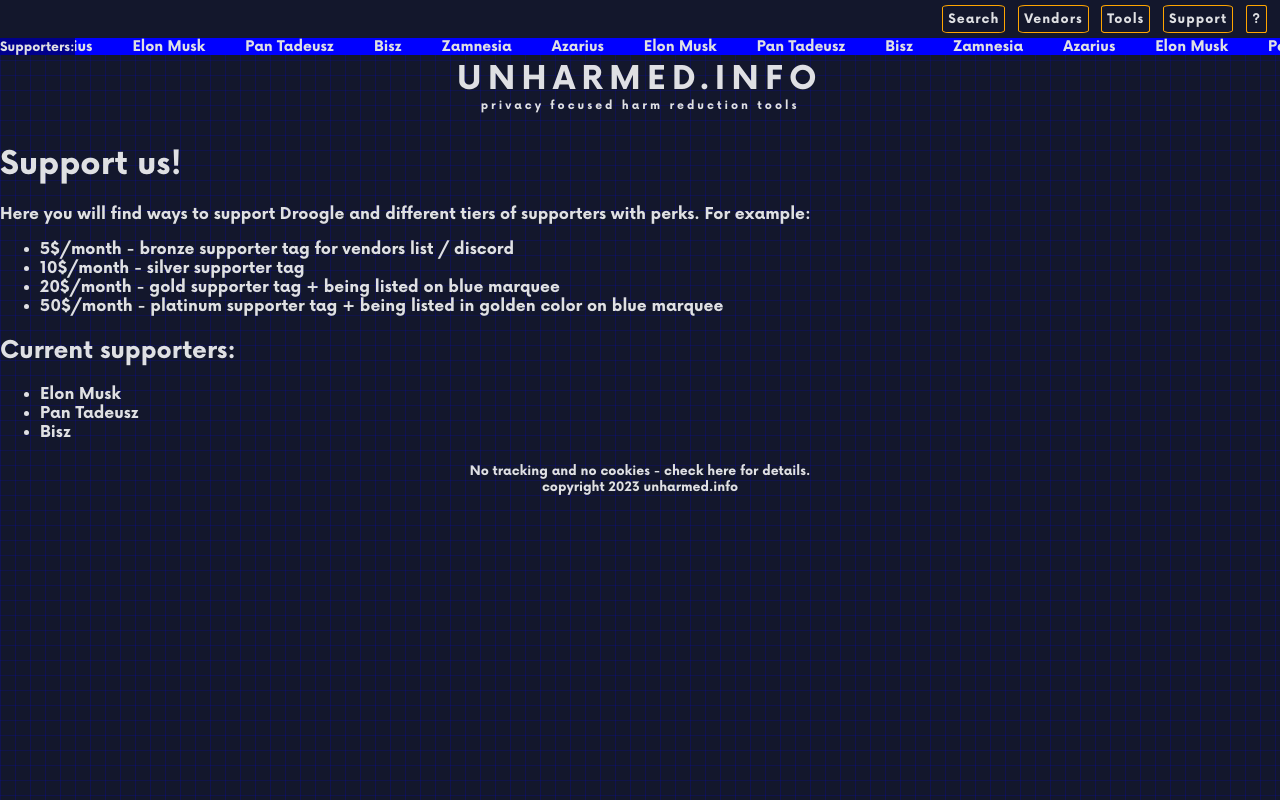
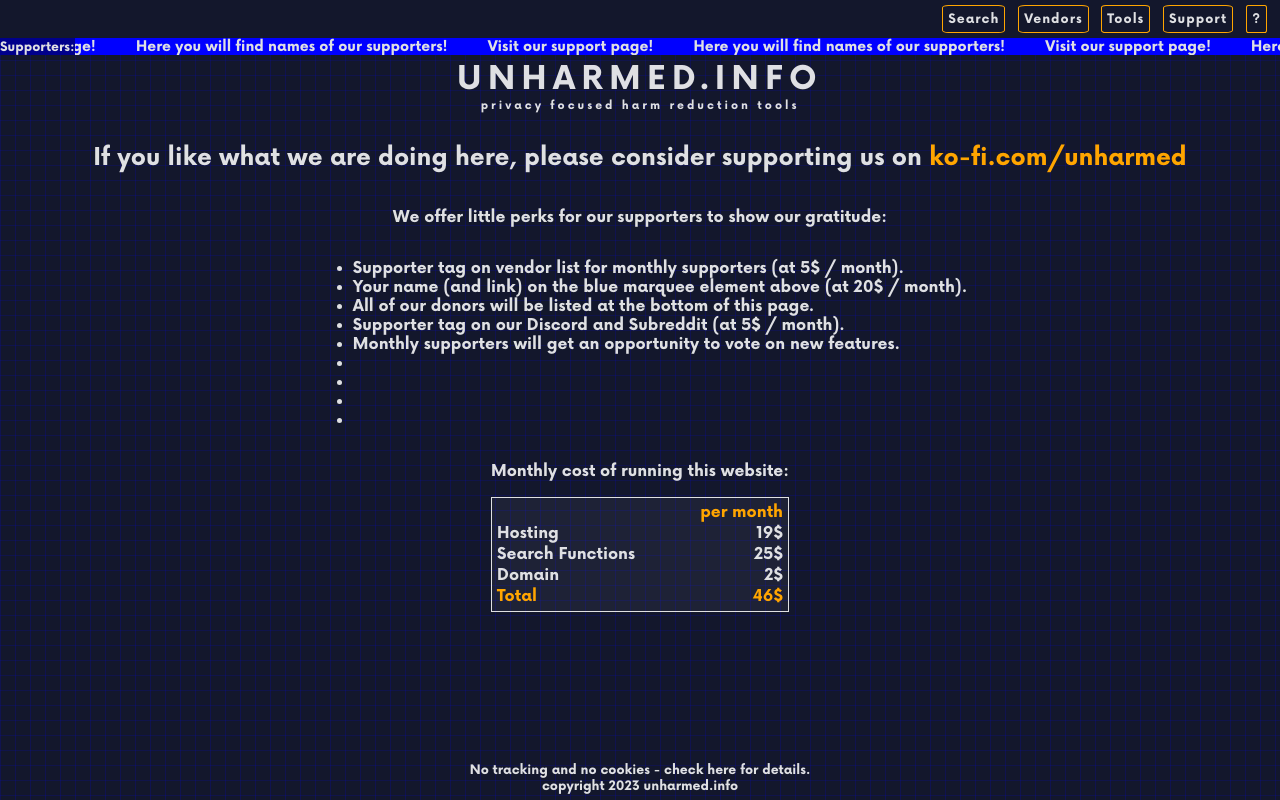
Before and after one commit to TomaszGoljat/droogle, a React (Create React App) app: page /support in a window 1280 px wide. Built offline with nearby package versions, Linux system fonts and the light colour scheme.

Commit message:
modified:   src/App.css 	modified:   src/components/Sponsors.js 	modified:   src/components/results/DuckDuckGo.js 	modified:   src/pages/Support.js

```diff
--- a/src/App.css
+++ b/src/App.css
@@ -388,11 +388,11 @@ footer {
   display: flex;
   flex-direction: column;
   justify-content: center;
-  position: sticky;
+  position: absolute;
   bottom: 1px;
   width: 100%;
   text-align: center;
-  padding: 5px 0;
+  padding: 50px 0 5px 0;
   font-size: 80%;
 }
 
@@ -400,6 +400,39 @@ footer > p {
   margin: 0;
 }
 
+/* ..:: SUPORT PAGE ::.. */
+.support-div {
+  margin: 0 5vw;
+  display: flex;
+  flex-direction: column;
+  align-items: center;
+}
+
+.support--maintenance {
+  background-color: var(--cardbg-color);
+  display: grid;
+  width: fit-content;
+  grid-template-columns: 1fr 1fr;
+  gap: 2px 10px;
+  border: 1px solid var(--cardborder-color);
+  padding: 5px;
+}
+
+.support--costTotal, .support--valueTotal, .support--firstRow {
+  color: orange;
+}
+
+.support--costValue, .support--valueTotal, .support--firstRow {
+  text-align: right;
+}
+
+.support--kofi {
+  color: orange;
+}
+
+.support--kofi:hover {
+  color: blue;
+}
 
 /*
 * ..:: TOOLS ::..
--- a/src/components/Sponsors.js
+++ b/src/components/Sponsors.js
@@ -17,11 +17,8 @@ export default function Sponsors() {
         <div className="sponsors">
             <div className="sponsors--supporters">Supporters: </div>
             <Marquee pauseOnHover={true} autoFill={true} speed={30} gradient={true} gradientColor={[0, 0, 139]} gradientWidth="5vw" className="sponsors--marquee">
-                <Sponsor title="Zamnesia" url="zamnesia.com" description="Shop at Zamnesia.com" />
-                <Sponsor title="Azarius" url="zamnesia.com" description="Shop at Azarius.com" />
-                <Sponsor title="Elon Musk" url="zamnesia.com" description="Buy Tesla" />
-                <Sponsor title="Pan Tadeusz" url="zamnesia.com" description="" />
-                <Sponsor title="Bisz" url="zamnesia.com" description="Deus Ex Machina" />
+                <Sponsor title="Visit our support page!" url="https://unharmed.info/support" description="Shop at Zamnesia.com" />
+                <Sponsor title="Here you will find names of our supporters!" url="https://unharmed.info/support" description="Shop at Zamnesia.com" />
             </Marquee>
         </div>
     )
--- a/src/components/results/DuckDuckGo.js
+++ b/src/components/results/DuckDuckGo.js
@@ -2,7 +2,7 @@
     // Currently: DMT-nexus, Blue-light
 
 const DuckDuckGo = (props) => {
-        const link = props.link.slice(0,4) + "old." + props.link.slice(4)
+        //const link = props.link.slice(0,4) + "old." + props.link.slice(4)
         return (
 <a href={`https://${props.link}`} target="_blank" rel="noreferrer">
             <div className="ddg--singleResult">
--- a/src/pages/Support.js
+++ b/src/pages/Support.js
@@ -3,20 +3,28 @@
 export default function Support() {
     return (
     <div className="support-div">
-        <h1>Support us!</h1>
-        <p>Here you will find ways to support Droogle and different tiers of supporters with perks. For example:</p>
-        <ul>
-        <li>5$/month - bronze supporter tag for vendors list / discord</li>
-<li>10$/month - silver supporter tag</li>
-<li>20$/month - gold supporter tag + being listed on blue marquee</li>
-<li>50$/month - platinum supporter tag + being listed in golden color on blue marquee</li>
+        <h2>If you like what we are doing here, please consider supporting us on <a href="https://ko-fi.com/unharmed" className="support--kofi">ko-fi.com/unharmed</a></h2>
+        <p>We offer little perks for our supporters to show our gratitude:</p>
+        <ul className="support--perkList">
+            <li className="support--perkItem">Supporter tag on vendor list for monthly supporters (at 5$ / month).</li>
+            <li className="support--perkItem">Your name (and link) on the blue marquee element above (at 20$ / month).</li>
+            <li className="support--perkItem">All of our donors will be listed at the bottom of this page.</li>
+            <li className="support--perkItem">Supporter tag on our Discord and Subreddit (at 5$ / month).</li>
+            <li className="support--perkItem">Monthly supporters will get an opportunity to vote on new features.</li>
+            <li className="support--perkItem"></li>
+            <li className="support--perkItem"></li>
+            <li className="support--perkItem"></li>
+            <li className="support--perkItem"></li>
+
         </ul>
-        <h2>Current supporters:</h2>
-        <ul>
-            <li>Elon Musk</li>
-            <li>Pan Tadeusz</li>
-            <li>Bisz</li>
-        </ul>
+       <p>Monthly cost of running this website:</p>
+       <div className="support--maintenance">
+        <div className="support--firstRow"></div><div className="support--firstRow">per month</div>
+        <div className="support--costTitle">Hosting</div><div className="support--costValue">19$</div>
+        <div className="support--costTitle">Search Functions</div><div className="support--costValue">25$</div>
+        <div className="support--costTitle">Domain</div><div className="support--costValue">2$</div>
+        <div className="support--costTotal">Total</div><div className="support--valueTotal">46$</div>
+       </div>
     </div>
     )
 }
```
